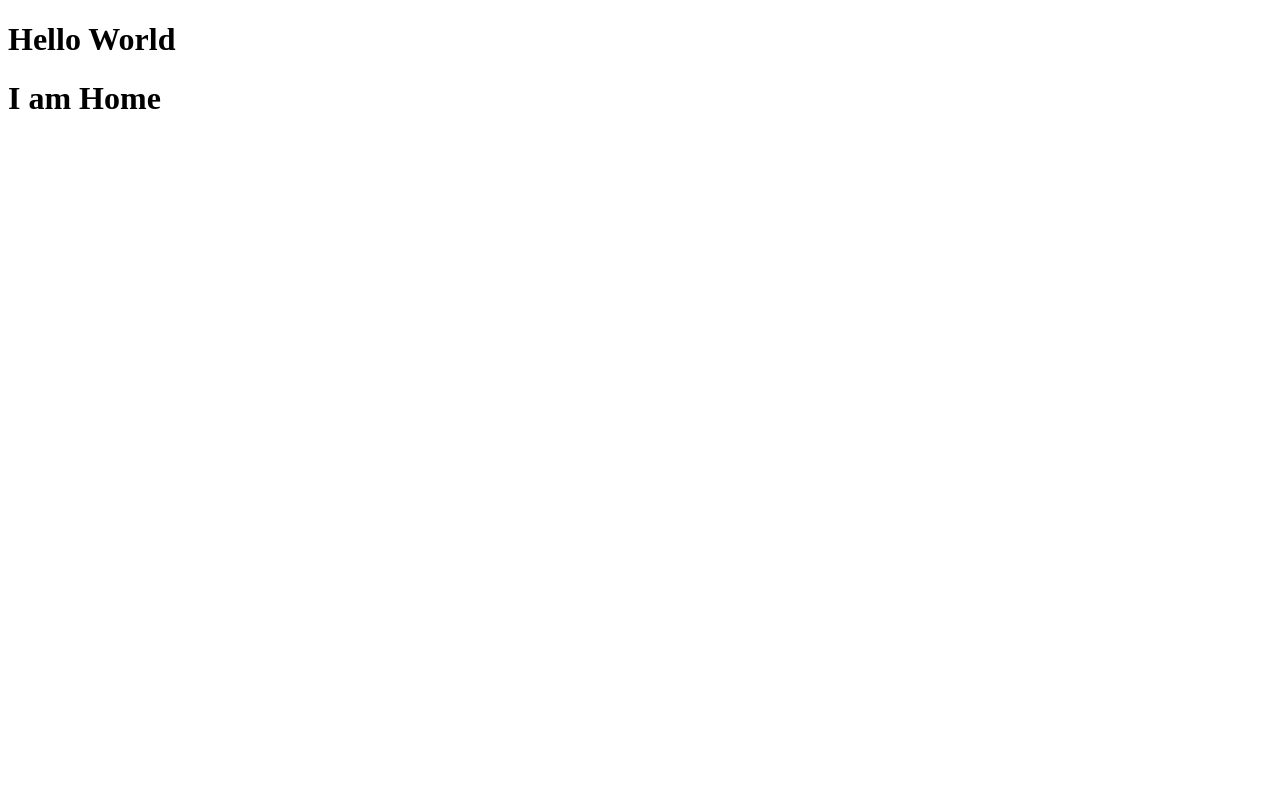
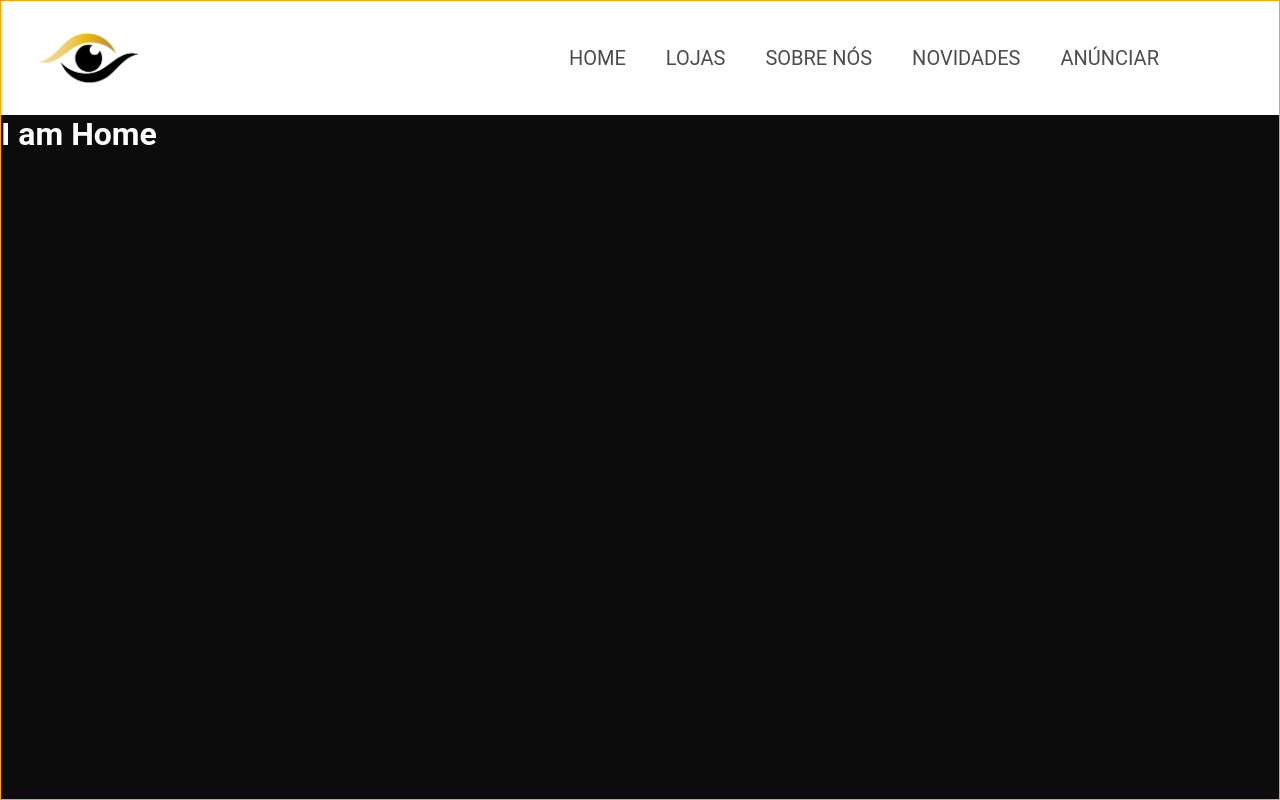
Before and after one commit to 011Jorge/olharCLP, a React (Vite) app: page / in a window 1280 px wide. Built offline with nearby package versions, Linux system fonts and the light colour scheme.

Commit message:
:construction: navbar created

```diff
--- a/index.html
+++ b/index.html
@@ -2,9 +2,9 @@
 <html lang="pt-br">
   <head>
     <meta charset="UTF-8" />
-    <link rel="icon" type="image/svg+xml" href="/vite.svg" />
+    <link rel="icon" type="image/svg+xml" href="./src/assets/logoclp.png" />
     <meta name="viewport" content="width=device-width, initial-scale=1.0" />
-    <title>olharCLP</title>
+    <title>OlharCLP</title>
   </head>
   <body>
     <div id="root"></div>
--- a/src/App.jsx
+++ b/src/App.jsx
@@ -2,10 +2,9 @@ import Home from "./containers/Home";
 
 function App() {
   return (
-    <div>
-      <h1>Hello World</h1>
+    <>
       <Home />
-    </div>
+    </>
   );
 }
 
--- /dev/null
+++ b/src/components/Navbar/NavbarStyles.js
@@ -0,0 +1,84 @@
+import styled from "styled-components";
+
+export const ContainerNavbar = styled.div`
+  display: flex;
+  flex-direction: row;
+  align-items: center;
+  justify-content: space-between;
+
+  background-color: #fff;
+`;
+
+export const ImageLogo = styled.img`
+  width: 150px;
+  margin: 10px;
+`;
+
+export const Nav = styled.div`
+  font-size: 13px;
+  text-transform: uppercase;
+  font-size: 15px;
+
+  display: flex;
+  align-items: center;
+  text-align: center;
+
+  font-size: 20px;
+  margin-right: 100px;
+
+  /* ul {
+    margin: 20px;
+    list-style: none;
+
+    cursor: pointer;
+  } */
+
+  a {
+    color: #4c4c4c;
+
+    display: flex;
+    flex-direction: column;
+    align-items: center;
+
+    padding: 20px !important;
+
+    font-size: 20px;
+
+    position: relative;
+    text-decoration: none;
+
+    //Iphone12
+    @media (max-width: 400px) {
+      font-size: 18px;
+    }
+
+    &:active {
+      opacity: 0.5;
+    }
+
+    .icon {
+      margin-bottom: 5px;
+    }
+  }
+
+  a:before {
+    content: "";
+    position: absolute;
+    width: 100%;
+    height: 2px;
+    bottom: 0;
+    left: 0;
+    background-color: #ff5e00;
+    visibility: hidden;
+    -webkit-transform: scaleX(0);
+    transform: scaleX(0);
+    -webkit-transition: all 0.3s ease-in-out 0s;
+    transition: all 0.3s ease-in-out 0s;
+  }
+
+  a:hover:before {
+    visibility: visible;
+    -webkit-transform: scaleX(1);
+    transform: scaleX(1);
+  }
+`;
--- /dev/null
+++ b/src/components/Navbar/index.jsx
@@ -0,0 +1,21 @@
+import { ContainerNavbar, ImageLogo, Nav } from "./NavbarStyles";
+
+import Logo from "../../assets/logoclp.png";
+
+function Navbar() {
+  return (
+    <ContainerNavbar>
+      <ImageLogo src={Logo} alt="logo-olhar-clp" />
+
+      <Nav>
+        <a href="#">Home</a>
+        <a href="#">Lojas</a>
+        <a href="#">Sobre nós</a>
+        <a href="#">Novidades</a>
+        <a href="#">Anúnciar</a>
+      </Nav>
+    </ContainerNavbar>
+  );
+}
+
+export default Navbar;
--- /dev/null
+++ b/src/containers/Home/HomeStyles.js
@@ -0,0 +1,11 @@
+import styled from "styled-components";
+
+export const ContainerHome = styled.div`
+  border: 1px solid orange;
+
+  width: 100%;
+  height: 100vh;
+
+  color: #fff;
+  background-color: #0c0c0c;
+`;
--- a/src/containers/Home/index.jsx
+++ b/src/containers/Home/index.jsx
@@ -1,8 +1,12 @@
+import Navbar from "../../components/Navbar";
+import { ContainerHome } from "./HomeStyles";
+
 function Home() {
   return (
-    <div>
+    <ContainerHome>
+      <Navbar />
       <h1>I am Home</h1>
-    </div>
+    </ContainerHome>
   );
 }
 
--- a/src/main.jsx
+++ b/src/main.jsx
@@ -2,8 +2,11 @@ import React from "react";
 import ReactDOM from "react-dom/client";
 import App from "./App.jsx";
 
+import { GlobalStyle } from "./styles/globalStyles.js";
+
 ReactDOM.createRoot(document.getElementById("root")).render(
   <React.StrictMode>
     <App />
+    <GlobalStyle />
   </React.StrictMode>
 );
--- /dev/null
+++ b/src/styles/globalStyles.js
@@ -0,0 +1,13 @@
+import { createGlobalStyle } from "styled-components";
+
+export const GlobalStyle = createGlobalStyle`
+
+    * {
+        margin: 0;
+        padding: 0;
+        box-sizing: border-box;
+        outline: none;
+        font-family: 'Roboto', sans-serif;
+    }
+
+`;
```
Also changed, not shown: package.json (+8 -7 lines), .eslintrc.cjs, src/assets/logoclp.png (added), 1 other file (tests, documents, lock files or other folders).
